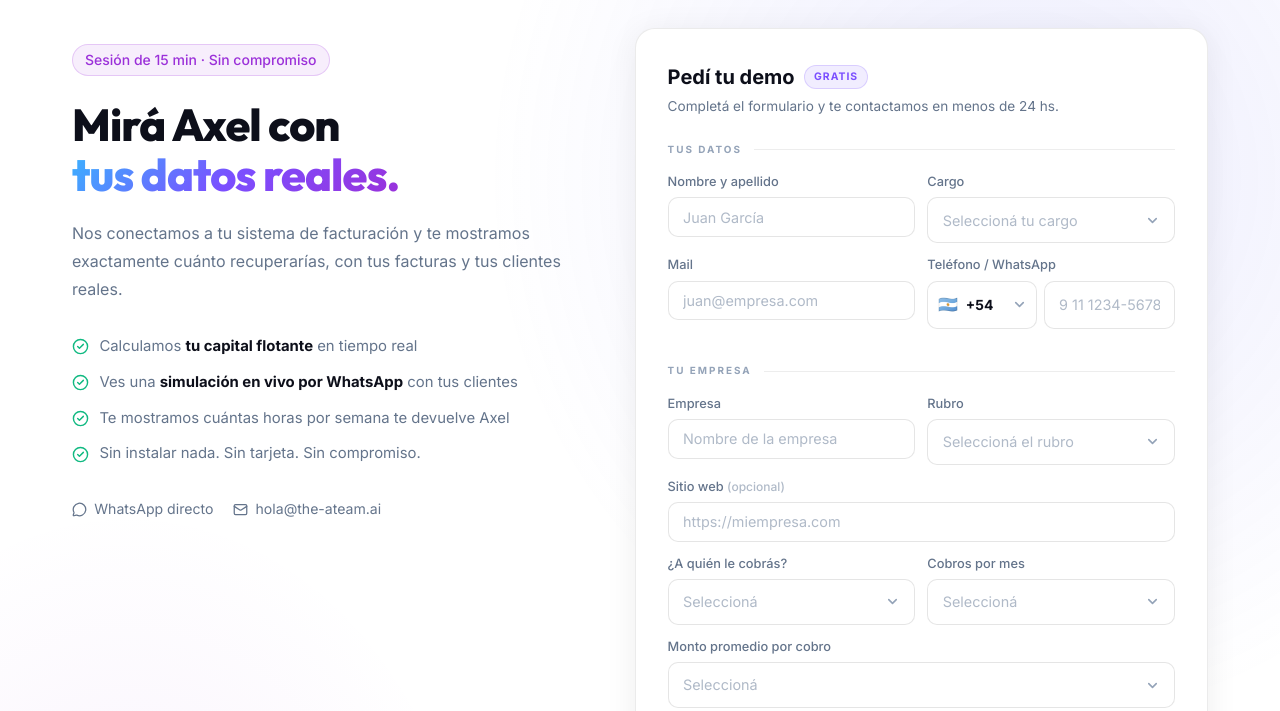
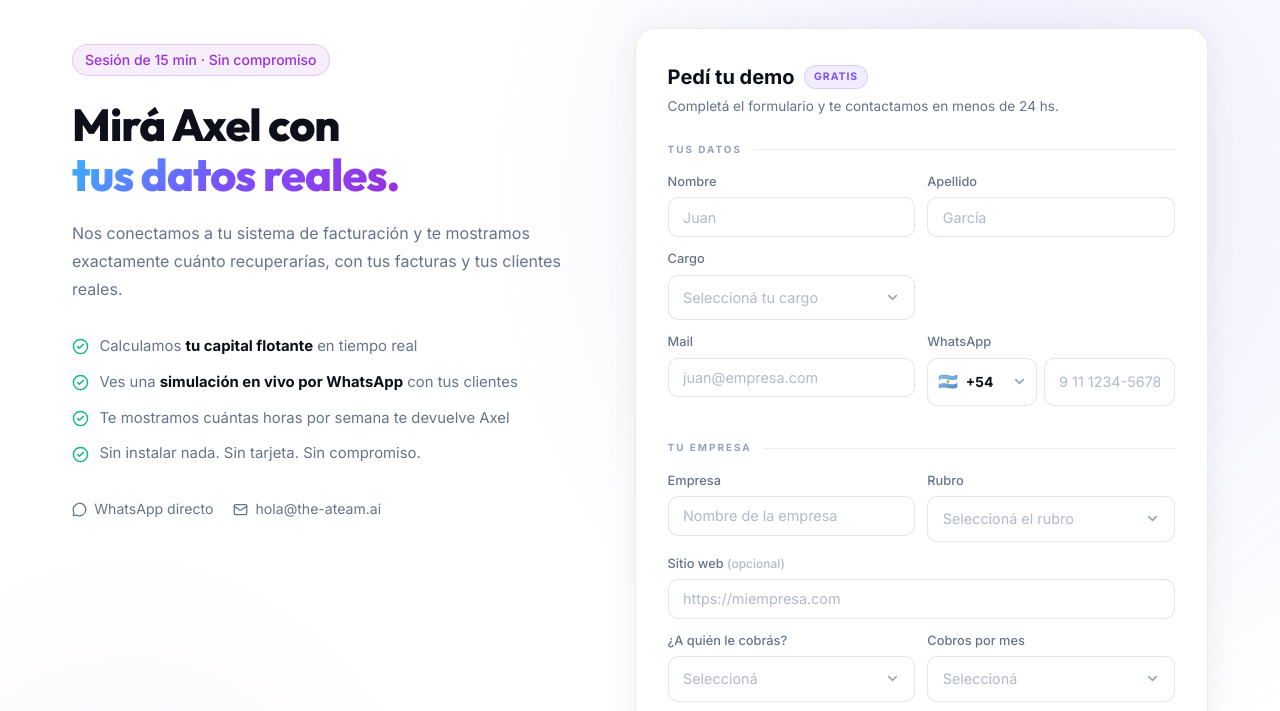
Before and after one commit to mhernayes-ateam/ateam_web, a plain HTML site: page demo.html in a window 1280 px wide. Shown: the part 84-795 px from the top of the page. Drawn offline with nearby package versions, Linux system fonts and the light colour scheme.

Commit message:
fix: split full name into Nombre + Apellido fields; label WhatsApp only

```diff
--- a/demo.html
+++ b/demo.html
@@ -266,9 +266,15 @@
                         </div>
                         <div class="form-row">
                             <div class="form-group">
-                                <label for="f-name"><span data-lang="es">Nombre y apellido</span><span data-lang="en">Full name</span></label>
-                                <input type="text" id="f-name" name="name" required autocomplete="name" placeholder="Juan García">
+                                <label for="f-name"><span data-lang="es">Nombre</span><span data-lang="en">First name</span></label>
+                                <input type="text" id="f-name" name="first_name" required autocomplete="given-name" placeholder="Juan">
                             </div>
+                            <div class="form-group">
+                                <label for="f-lastname"><span data-lang="es">Apellido</span><span data-lang="en">Last name</span></label>
+                                <input type="text" id="f-lastname" name="last_name" required autocomplete="family-name" placeholder="García">
+                            </div>
+                        </div>
+                        <div class="form-row">
                             <div class="form-group">
                                 <label><span data-lang="es">Cargo</span><span data-lang="en">Role</span></label>
                                 <div class="custom-dd" id="dd-cargo">
@@ -295,7 +301,7 @@
                                 <input type="email" id="f-email" name="email" required autocomplete="email" placeholder="juan@empresa.com">
                             </div>
                             <div class="form-group">
-                                <label><span data-lang="es">Teléfono / WhatsApp</span><span data-lang="en">Phone / WhatsApp</span></label>
+                                <label>WhatsApp</label>
                                 <div class="phone-wrap">
                                     <div class="custom-dd phone-code-dd" id="dd-code">
                                         <div class="custom-dd-trigger has-val" tabindex="0" role="combobox" aria-expanded="false">
```
